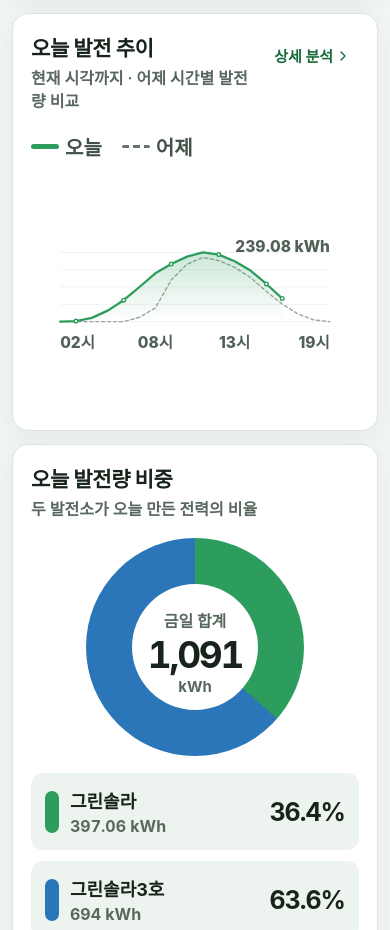
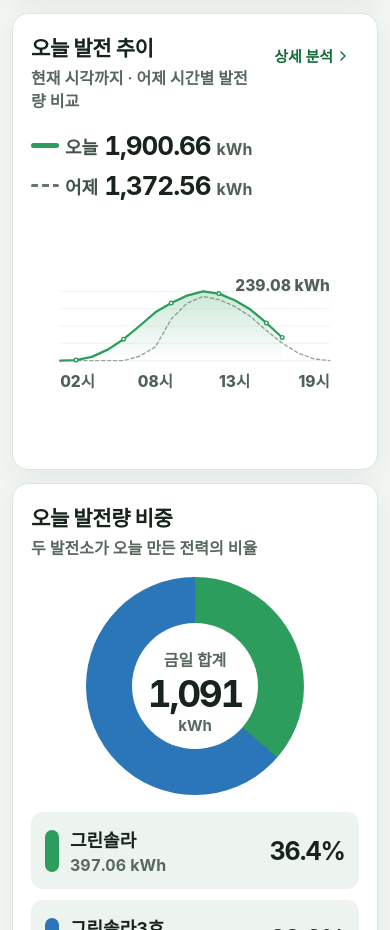
Before and after one commit to soobeom82-glitch/green-solar, a Next.js app: page / in a window 390 px wide. Shown: the part 980-1910 px from the top of the page. Built offline with nearby package versions, Linux system fonts and the light colour scheme.

Commit message:
Show daily totals on trend chart

```diff
--- a/app/globals.css
+++ b/app/globals.css
@@ -108,9 +108,12 @@ button { color: inherit; }
 .share-list-item div span { color: #59685f; font-size: 14px; font-weight: 700; font-variant-numeric: tabular-nums; }
 .share-list-item b { color: var(--ink); font-size: 21px; letter-spacing: -0.04em; font-variant-numeric: tabular-nums; }
 .trend-chart-wrap { position: relative; }
-.chart-legend { min-height: 32px; display: flex; justify-content: flex-end; gap: 20px; color: #435248; font-size: 18px; font-weight: 800; }
+.chart-legend { min-height: 40px; display: flex; justify-content: flex-end; flex-wrap: wrap; gap: 12px 20px; color: #435248; font-size: 16px; font-weight: 800; }
 .chart-legend span { display: inline-flex; align-items: center; gap: 6px; }
 .chart-legend i { width: 24px; height: 4px; display: inline-block; border-radius: 999px; background: var(--green-500); }
+.chart-legend b { font-size: 16px; }
+.chart-legend strong { color: var(--ink); font-size: 22px; letter-spacing: -0.04em; font-variant-numeric: tabular-nums; }
+.chart-legend small { color: #526158; font-size: 14px; letter-spacing: 0; }
 .chart-legend .legend-yesterday { height: 3px; background: repeating-linear-gradient(90deg, #68756d 0 7px, transparent 7px 11px); }
 .trend-chart { width: 100%; height: auto; display: block; overflow: visible; }
 .trend-chart text { fill: #526158; font-size: 14px; font-weight: 700; }
@@ -265,8 +268,11 @@ button { color: inherit; }
   .share-list-item strong { font-size: 18px; }
   .share-list-item div span { font-size: 16px; }
   .share-list-item b { font-size: 25px; }
-  .chart-legend { justify-content: flex-start; font-size: 20px; }
+  .chart-legend { justify-content: flex-start; gap: 9px 16px; font-size: 18px; }
   .chart-legend i { width: 28px; height: 5px; }
+  .chart-legend b { font-size: 18px; }
+  .chart-legend strong { font-size: 26px; }
+  .chart-legend small { font-size: 16px; }
   .trend-chart { min-height: 250px; }
   .trend-chart text { font-size: 34px; font-weight: 800; }
   .chart-line { stroke-width: 5; }
--- a/components/solar-dashboard.tsx
+++ b/components/solar-dashboard.tsx
@@ -139,12 +139,17 @@ function TrendLineChart({ data, comparisonData = [], unit, ariaLabel }: { data:
   const lastPoint = visibleData.at(-1) ? pointCoordinates(visibleData.at(-1) as ChartPoint, max, width, height, padding, startHour, endHour) : null;
   const area = line && firstPoint && lastPoint ? `${line} L${lastPoint.x.toFixed(1)} ${height - padding} L${firstPoint.x.toFixed(1)} ${height - padding} Z` : "";
   const tickHours = Array.from(new Set([startHour, Math.round((startHour * 2 + endHour) / 3), Math.round((startHour + endHour * 2) / 3), endHour]));
+  const todayTotal = data.reduce((total, point) => total + point.value, 0);
+  const yesterdayTotal = comparisonData.reduce((total, point) => total + point.value, 0);
 
   if (!visibleData.length) return <EmptyChart />;
 
   return (
     <div className="trend-chart-wrap">
-      <div className="chart-legend" aria-hidden="true"><span><i className="legend-today" />오늘</span>{comparisonData.length ? <span><i className="legend-yesterday" />어제</span> : null}</div>
+      <div className="chart-legend" aria-label={`오늘 발전량 ${formatNumber(todayTotal)} ${unit}${comparisonData.length ? `, 어제 발전량 ${formatNumber(yesterdayTotal)} ${unit}` : ""}`}>
+        <span><i className="legend-today" /><b>오늘</b><strong>{formatNumber(todayTotal)} <small>{unit}</small></strong></span>
+        {comparisonData.length ? <span><i className="legend-yesterday" /><b>어제</b><strong>{formatNumber(yesterdayTotal)} <small>{unit}</small></strong></span> : null}
+      </div>
       <svg className="trend-chart" viewBox={`0 0 ${width} ${height}`} role="img" aria-label={ariaLabel}>
         <defs>
           <linearGradient id="solar-area" x1="0" y1="0" x2="0" y2="1">
```
